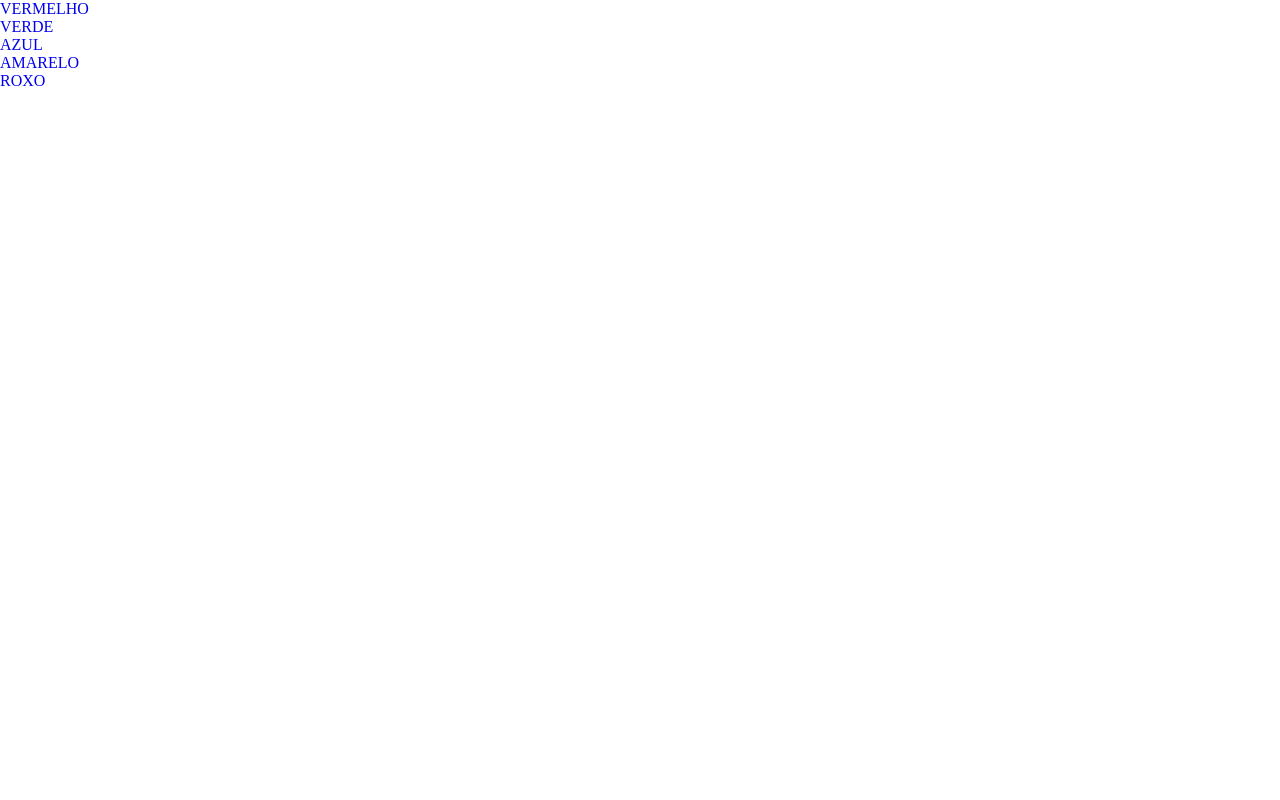
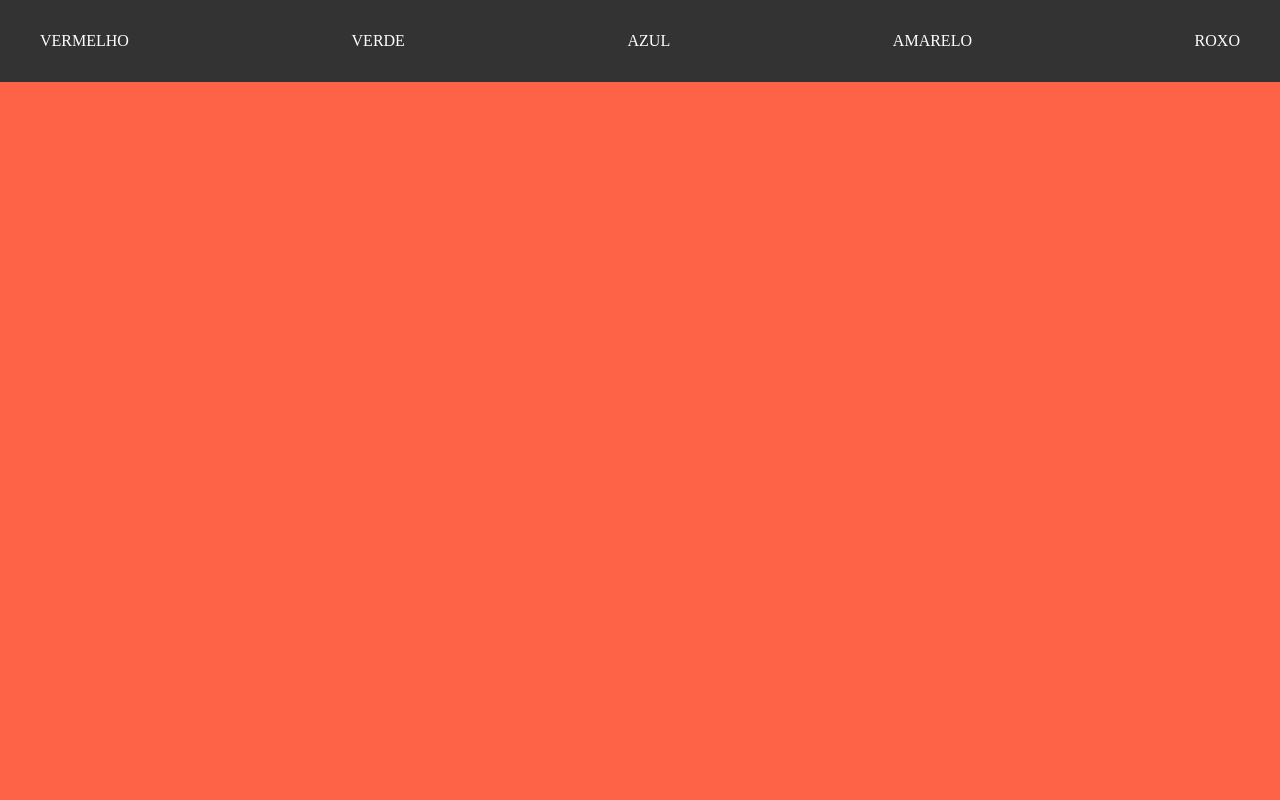
Before and after one commit to faellareis/site-vertical-bb, a plain HTML site: page index.html in a window 1280 px wide. Shown: the top 800 px of the page. Drawn offline with Linux system fonts and the light colour scheme.

Commit message:
css iniciado

```diff
--- a/index.html
+++ b/index.html
@@ -10,11 +10,11 @@
     <header>
         <nav>
             <ul>
-                <li><a href="#">VERMELHO</a></li>
-                <li><a href="#">VERDE</a></li>
-                <li><a href="#">AZUL</a></li>
-                <li><a href="#">AMARELO</a></li>
-                <li><a href="#">ROXO</a></li>
+                <li><a href="#vermelho">VERMELHO</a></li>
+                <li><a href="#verde">VERDE</a></li>
+                <li><a href="#azul">AZUL</a></li>
+                <li><a href="#amarelo">AMARELO</a></li>
+                <li><a href="#roxo">ROXO</a></li>
             </ul>
         </nav>
     </header>
--- a/styale.css
+++ b/styale.css
@@ -3,9 +3,55 @@
     margin: 0;
     box-sizing: border-box;
 }
+
 a {
     text-decoration: none;
 }
+
 ul, ol, li{
     list-style: none;
 }
+html, body{
+    scroll-behavior: smooth;
+}
+header{
+    background-color: #333;
+    padding: 32px;
+    position: fixed;
+    width: 100vw;
+}
+
+header nav ul{
+    display: flex;
+    justify-content: space-between;
+}
+
+header nav a {
+    color: white;
+    padding: 8px;
+    transition: 1s;
+}
+
+header nav a:hover {
+    background-color: tomato;
+}
+
+.grupo{
+    height: 100vh;
+    background-color: tomato;
+}
+#vermelho{
+    background-color: tomato;
+}
+#verde{
+    background-color: green;
+}
+#azul{
+    background-color: blue;
+}
+#amarelo{
+    background-color: yellow;
+}
+#roxo{
+    background-color: blueviolet;
+}
```
